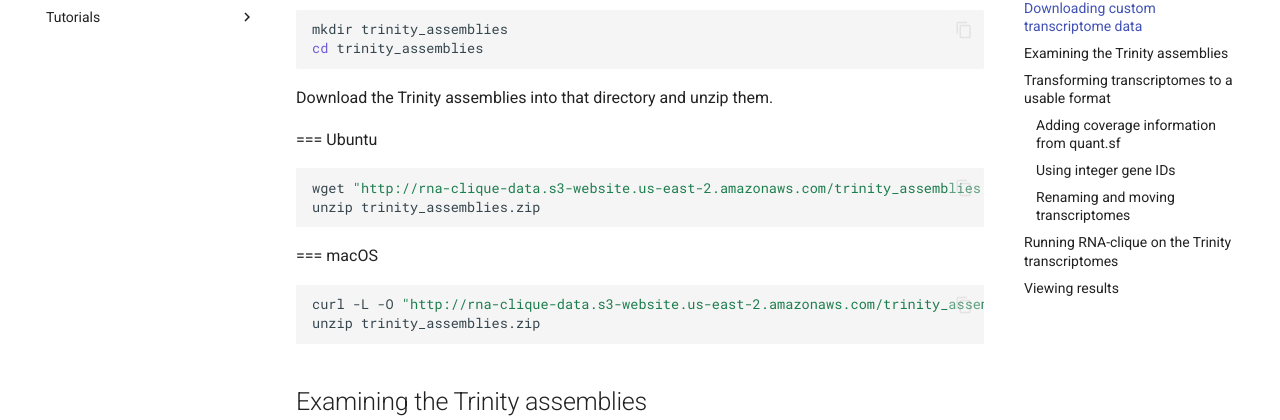
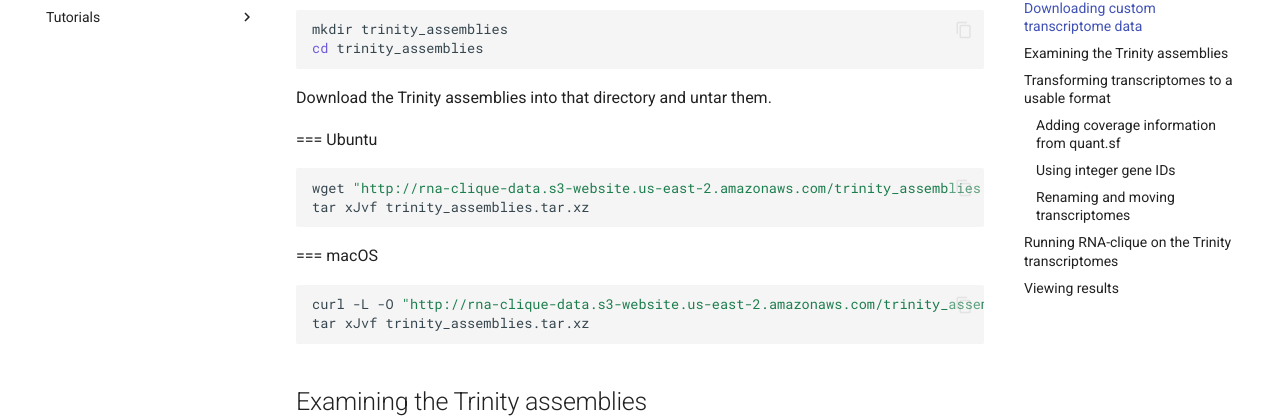
Before and after one commit to actapia/rna_clique, an MkDocs documentation site: the page built from docs/tutorials/nonspades/README.md, in a window 1280 px wide and 900 px high, scrolled down 4021 px. Shown: the part 172-592 px from the top of the window. Built offline with MkDocs 1.6.1 and Material for MkDocs 9.7.7, drawn with Linux system fonts in a browser that asks for light colours; comment, search, counter and statistics services are not loaded; the version menu is left out.

Commit message:
Switch to tar for trinity_assemblies.

````diff
--- a/docs/tutorials/nonspades/README.md
+++ b/docs/tutorials/nonspades/README.md
@@ -198,17 +198,17 @@ mkdir trinity_assemblies
 cd trinity_assemblies
 ```
 
-Download the Trinity assemblies into that directory and unzip them.
+Download the Trinity assemblies into that directory and untar them.
 
 === Ubuntu
 	```bash
-	wget "http://rna-clique-data.s3-website.us-east-2.amazonaws.com/trinity_assemblies.zip"
-	unzip trinity_assemblies.zip
+	wget "http://rna-clique-data.s3-website.us-east-2.amazonaws.com/trinity_assemblies.tar.xz"
+	tar xJvf trinity_assemblies.tar.xz
 	```
 === macOS
     ```zsh
-	curl -L -O "http://rna-clique-data.s3-website.us-east-2.amazonaws.com/trinity_assemblies.zip"
-	unzip trinity_assemblies.zip
+	curl -L -O "http://rna-clique-data.s3-website.us-east-2.amazonaws.com/trinity_assemblies.tar.xz"
+	tar xJvf trinity_assemblies.tar.xz
 	```
 
 
````
Also changed, not shown: 1 other file.
